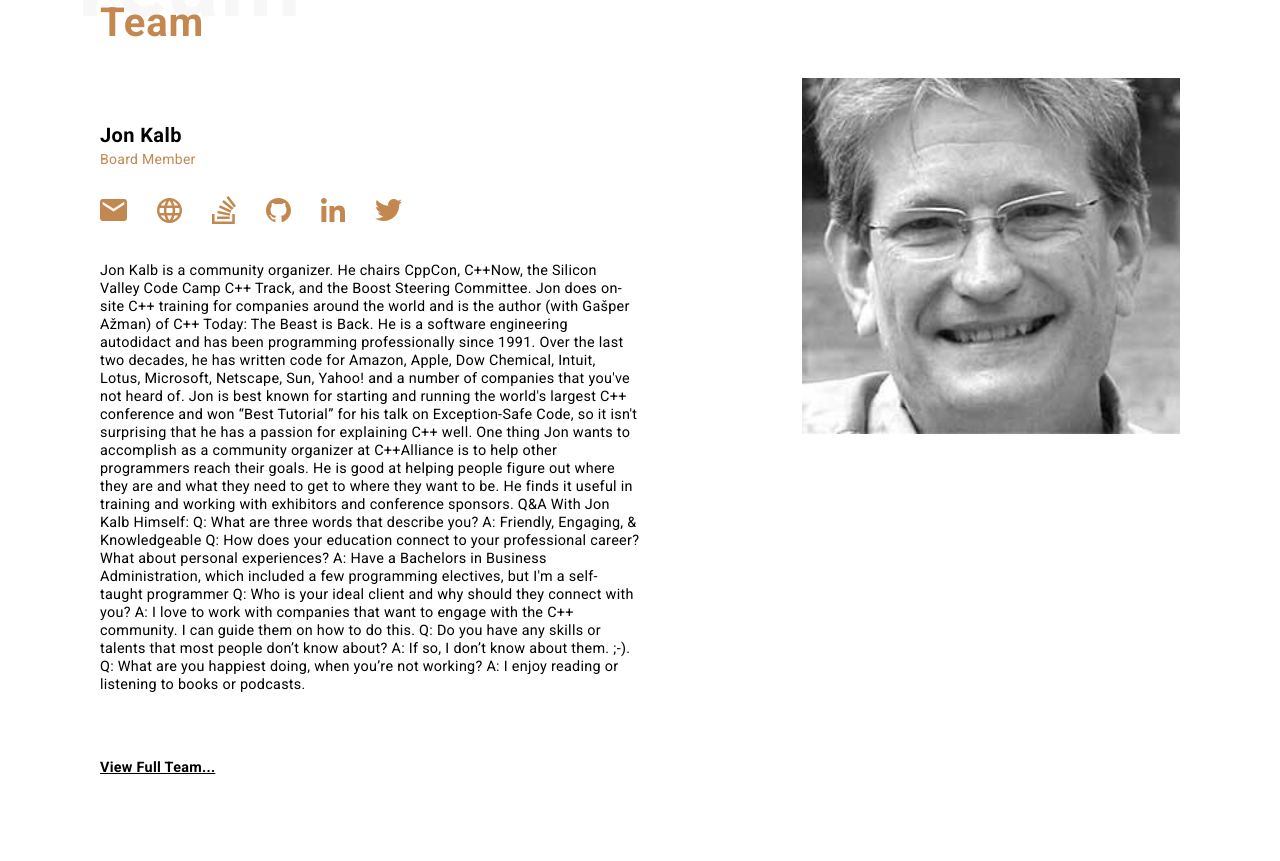
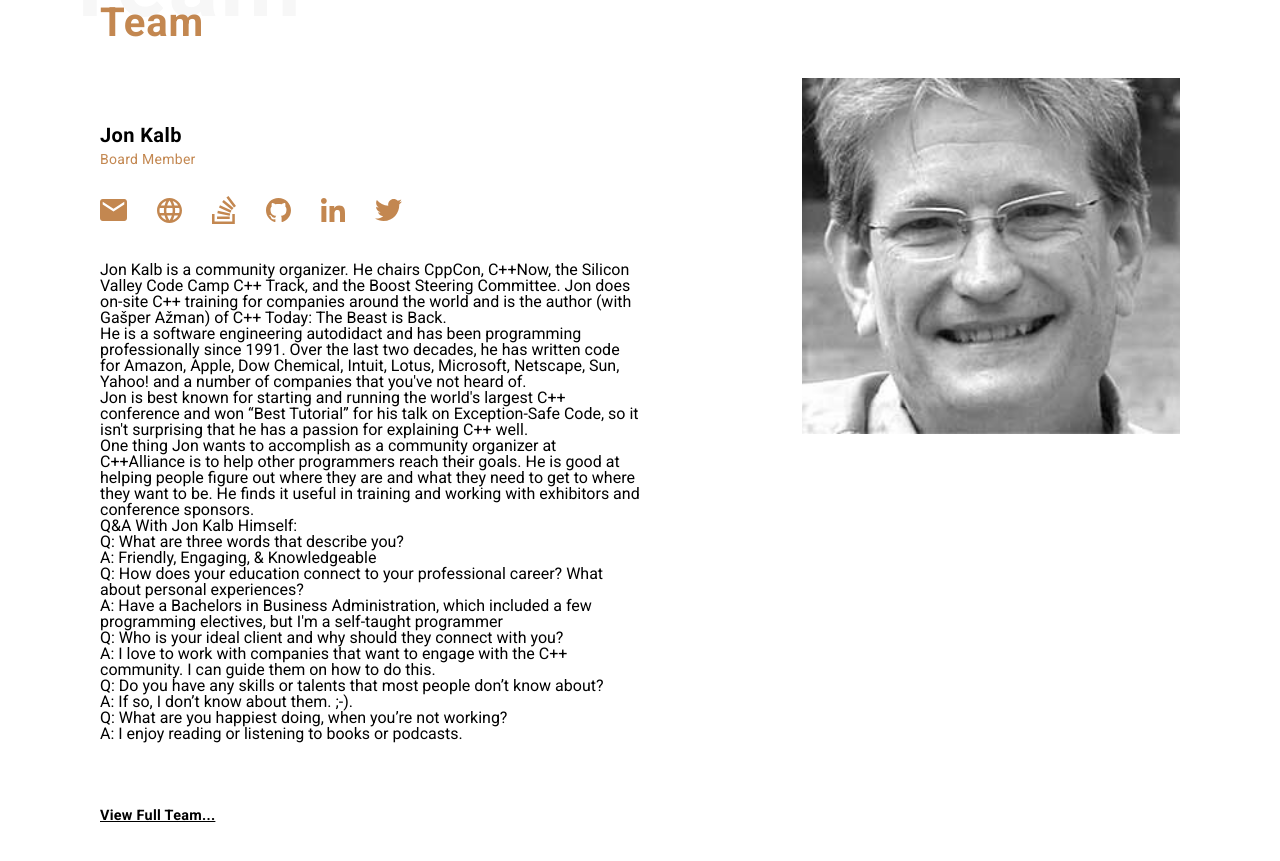
Before and after one commit to unecigarettewm/cppa-www, a Jekyll site: the page built from people/jon.html, in a window 1280 px wide and 900 px high, scrolled down 202 px. Shown: the top 861 px of the window. Built offline with Jekyll 4.4.1, drawn with Linux system fonts in a browser that asks for light colours; some of the changed lines change nothing that is shown.

Commit message:
Update Jon biography

```diff
--- a/people/jon.html
+++ b/people/jon.html
@@ -13,40 +13,41 @@
 twitter: https://twitter.com/_JonKalb/
 image: /images/people/jon.jpg
 ---
-Jon Kalb is a community organizer. He chairs CppCon, C++Now, the
+<p>Jon Kalb is a community organizer. He chairs CppCon, C++Now, the
 Silicon Valley Code Camp C++ Track, and the Boost Steering Committee.
 Jon does on-site C++ training for companies around the world and is
-the author (with Gašper Ažman) of C++ Today: The Beast is Back.
+the author (with Ga&scaron;per Ažman) of C++ Today: The Beast is Back.</p>
 
-He is a software engineering autodidact and has been programming
+<p>He is a software engineering autodidact and has been programming
 professionally since 1991. Over the last two decades, he has written
 code for Amazon, Apple, Dow Chemical, Intuit, Lotus, Microsoft,
 Netscape, Sun, Yahoo! and a number of companies that you've not heard
-of.
+of.</p>
 
-Jon is best known for starting and running the world's largest C++
-conference and won “Best Tutorial” for his talk on Exception-Safe
+<p>Jon is best known for starting and running the world's largest C++
+conference and won &ldquo;Best Tutorial&rdquo; for his talk on Exception-Safe
 Code, so it isn't surprising that he has a passion for explaining C++
-well.
+well.</p>
 
-One thing Jon wants to accomplish as a community organizer at
+<p>One thing Jon wants to accomplish as a community organizer at
 C++Alliance is to help other programmers reach their goals. He is good
 at helping people figure out where they are and what they need to get
 to where they want to be. He finds it useful in training and working
-with exhibitors and conference sponsors.
+with exhibitors and conference sponsors.</p>
 
-Q&A With Jon Kalb Himself:
 
-Q: What are three words that describe you?
-A: Friendly, Engaging, & Knowledgeable
-Q: How does your education connect to your professional career? What
-about personal experiences?
-A: Have a Bachelors in Business Administration, which included a few
-programming electives, but I'm a self-taught programmer
-Q: Who is your ideal client and why should they connect with you?
-A: I love to work with companies that want to engage with the C++
-community. I can guide them on how to do this.
-Q: Do you have any skills or talents that most people don’t know about?
-A: If so, I don’t know about them. ;-).
-Q: What are you happiest doing, when you’re not working?
-A: I enjoy reading or listening to books or podcasts.
+<p>Q&amp;A With Jon Kalb Himself:</p>
+
+<p>Q: What are three words that describe you?
+<br />A: Friendly, Engaging, &amp; Knowledgeable
+<br />Q: How does your education connect to your professional career? What
+<br />about personal experiences?
+<br />A: Have a Bachelors in Business Administration, which included a few
+<br />programming electives, but I'm a self-taught programmer
+<br />Q: Who is your ideal client and why should they connect with you?
+<br />A: I love to work with companies that want to engage with the C++
+<br />community. I can guide them on how to do this.
+<br />Q: Do you have any skills or talents that most people don&rsquo;t know about?
+<br />A: If so, I don&rsquo;t know about them. ;-).
+<br />Q: What are you happiest doing, when you&rsquo;re not working?
+<br />A: I enjoy reading or listening to books or podcasts.</p>
```
